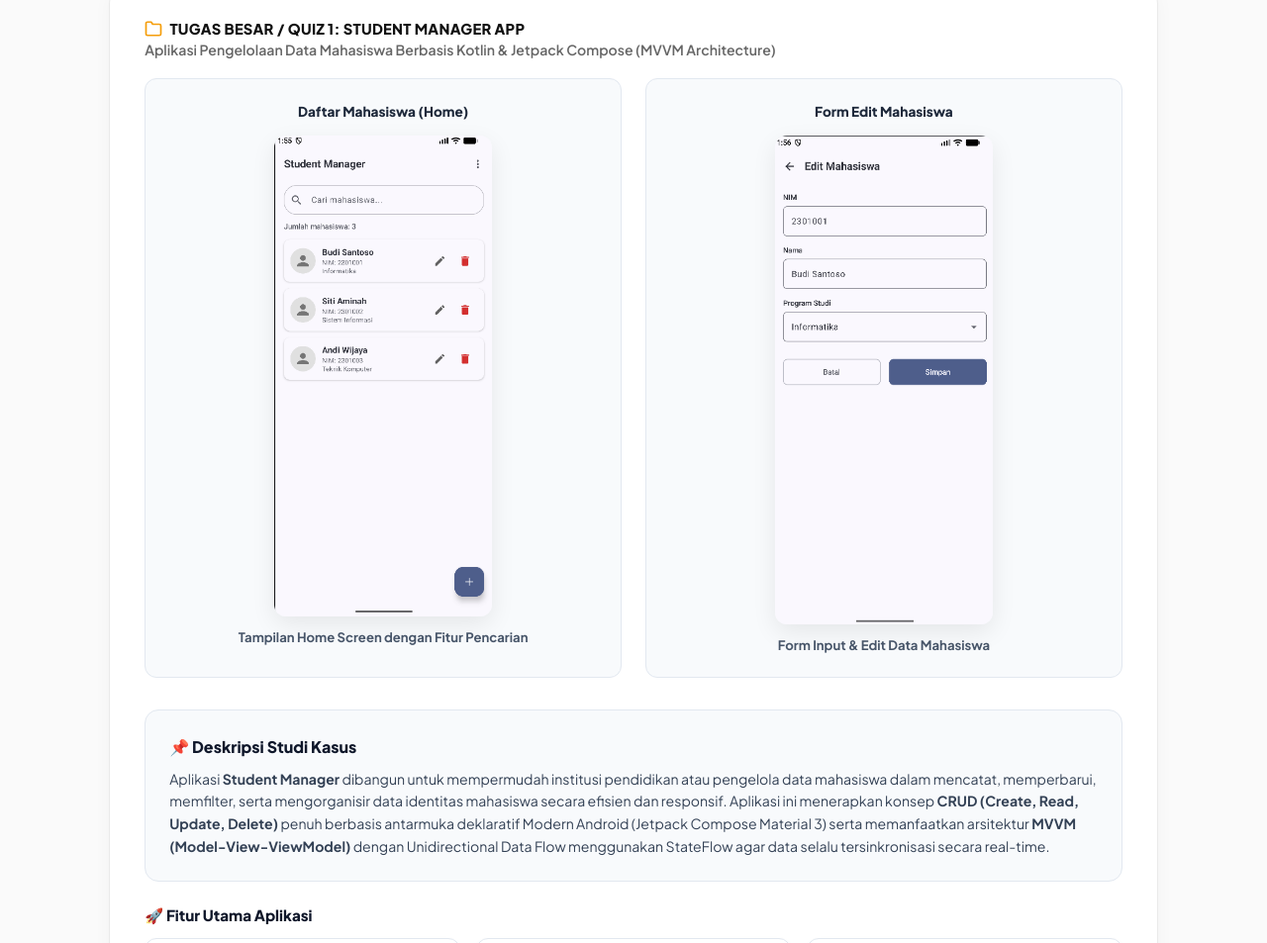
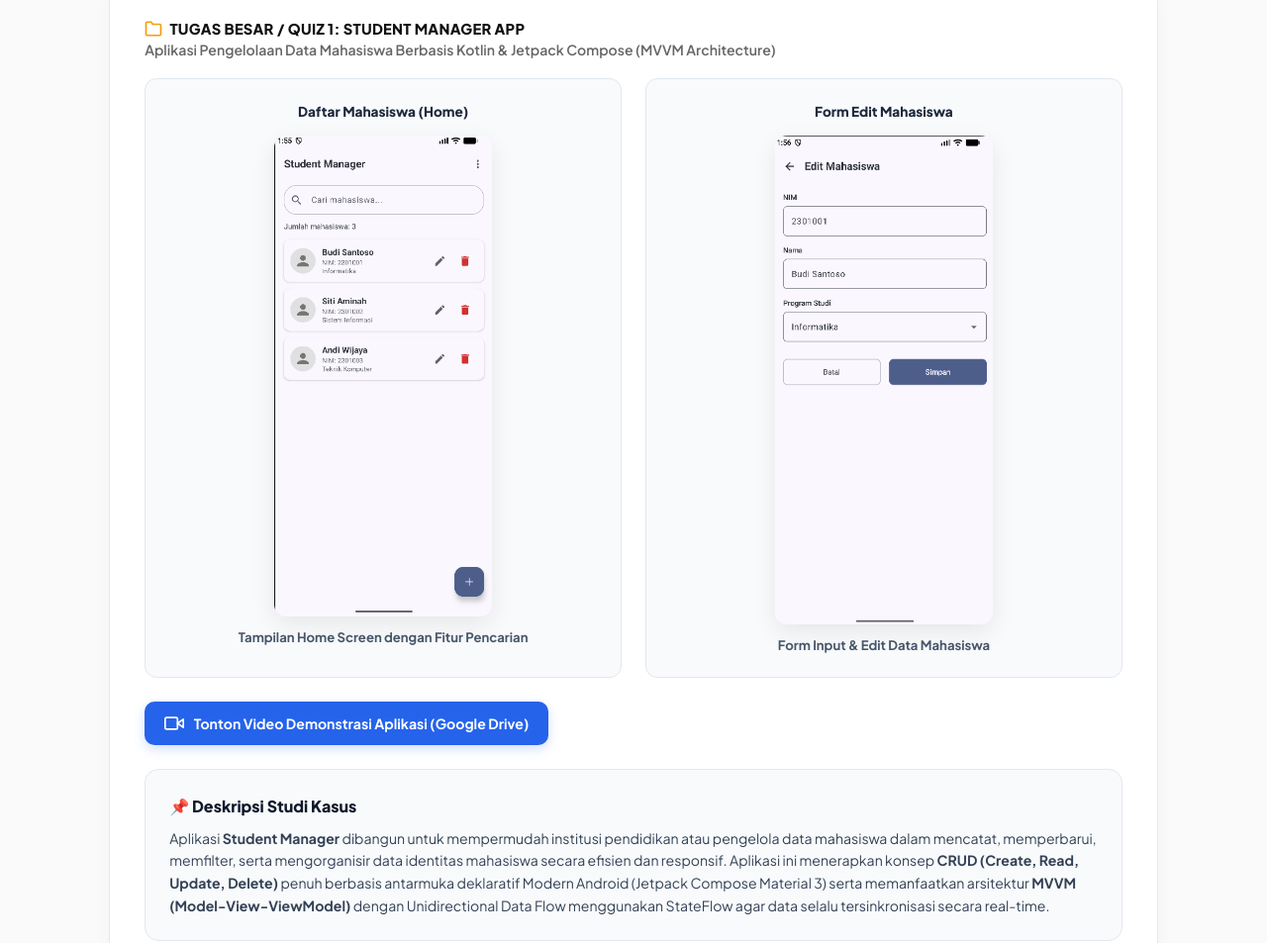
Before and after one commit to Pandallff/Tugas-Website-Mobile-Programming, a plain HTML site: page index.html in a window 1280 px wide. Shown: the part 4905-5858 px from the top of the page at 99% size. Drawn offline with Linux system fonts and the light colour scheme.

Commit message:
Update link vivio demonstrasi quiz 1

```diff
--- a/index.html
+++ b/index.html
@@ -359,7 +359,29 @@
       display: grid;
       grid-template-columns: 1fr 1fr;
       gap: 1.5rem;
-      margin-bottom: 2rem;
+      margin-bottom: 1.5rem;
+    }
+
+    /* Tombol Video Demonstrasi Google Drive */
+    .video-btn {
+      display: inline-flex;
+      align-items: center;
+      gap: 0.6rem;
+      background-color: #2563eb;
+      color: #ffffff;
+      padding: 0.75rem 1.25rem;
+      border-radius: 10px;
+      font-size: 0.88rem;
+      font-weight: 700;
+      text-decoration: none;
+      transition: all 0.2s ease;
+      box-shadow: 0 4px 12px rgba(37, 99, 235, 0.2);
+    }
+
+    .video-btn:hover {
+      background-color: #1d4ed8;
+      transform: translateY(-2px);
+      box-shadow: 0 6px 16px rgba(37, 99, 235, 0.3);
     }
 
     @media (max-width: 640px) {
@@ -1263,6 +1285,17 @@ fun BMICalculatorApp() {
           <img src="quiz1-2.png" alt="Quiz 1 - Edit Mahasiswa" />
           <span class="preview-caption">Form Input & Edit Data Mahasiswa</span>
         </div>
+      </div>
+
+      <!-- Tombol Video Demonstrasi Google Drive -->
+      <div style="margin-bottom: 1.5rem;">
+        <a href="https://drive.google.com/drive/folders/1_nWN1sFsSD0Db4urpvccnPJbnm8HXmYW?usp=sharing" target="_blank" class="video-btn">
+          <svg width="20" height="20" viewBox="0 0 24 24" fill="none" stroke="currentColor" stroke-width="2" stroke-linecap="round" stroke-linejoin="round">
+            <polygon points="23 7 16 12 23 17 23 7"></polygon>
+            <rect x="1" y="5" width="15" height="14" rx="2" ry="2"></rect>
+          </svg>
+          Tonton Video Demonstrasi Aplikasi (Google Drive)
+        </a>
       </div>
 
       <!-- Deskripsi Studi Kasus -->
```
